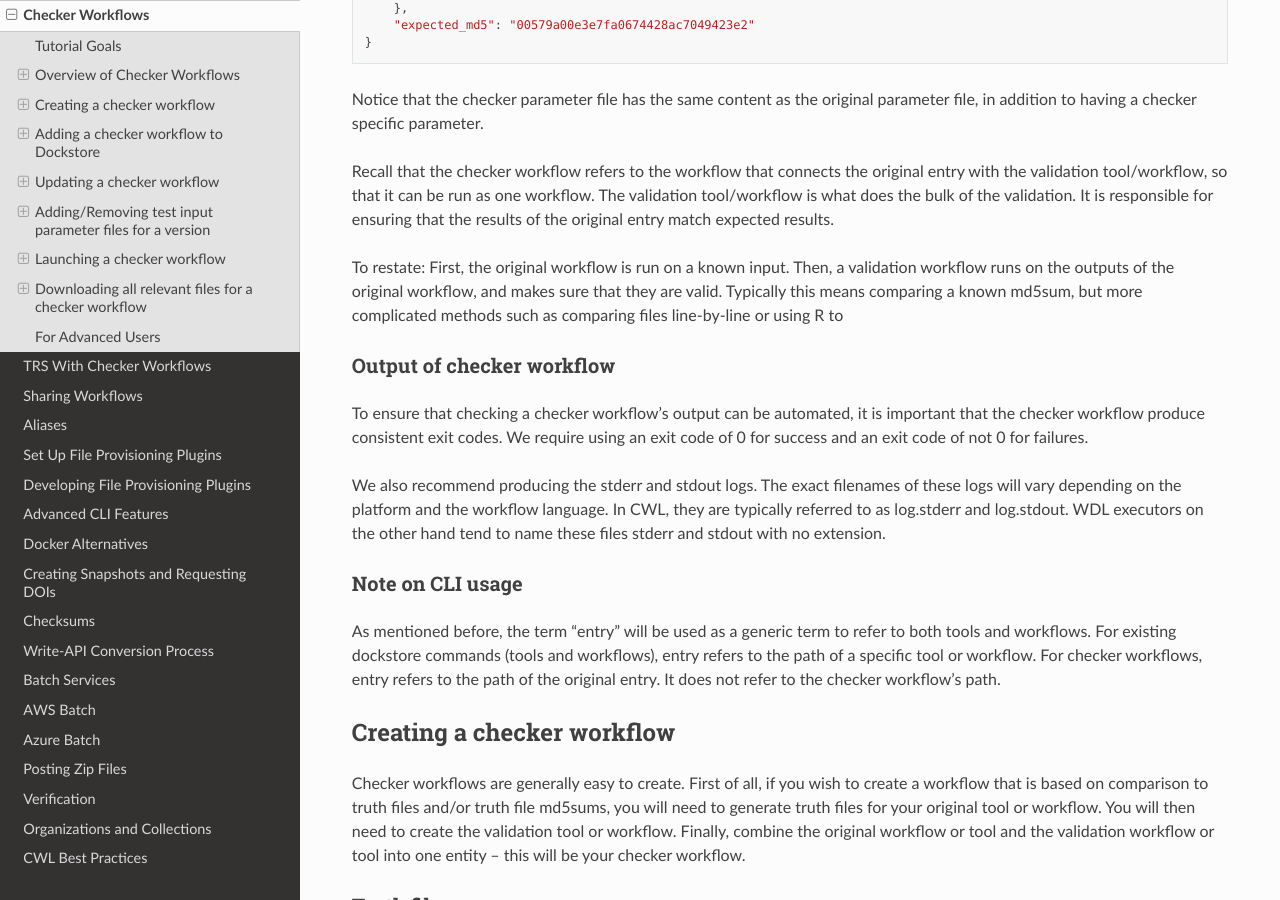
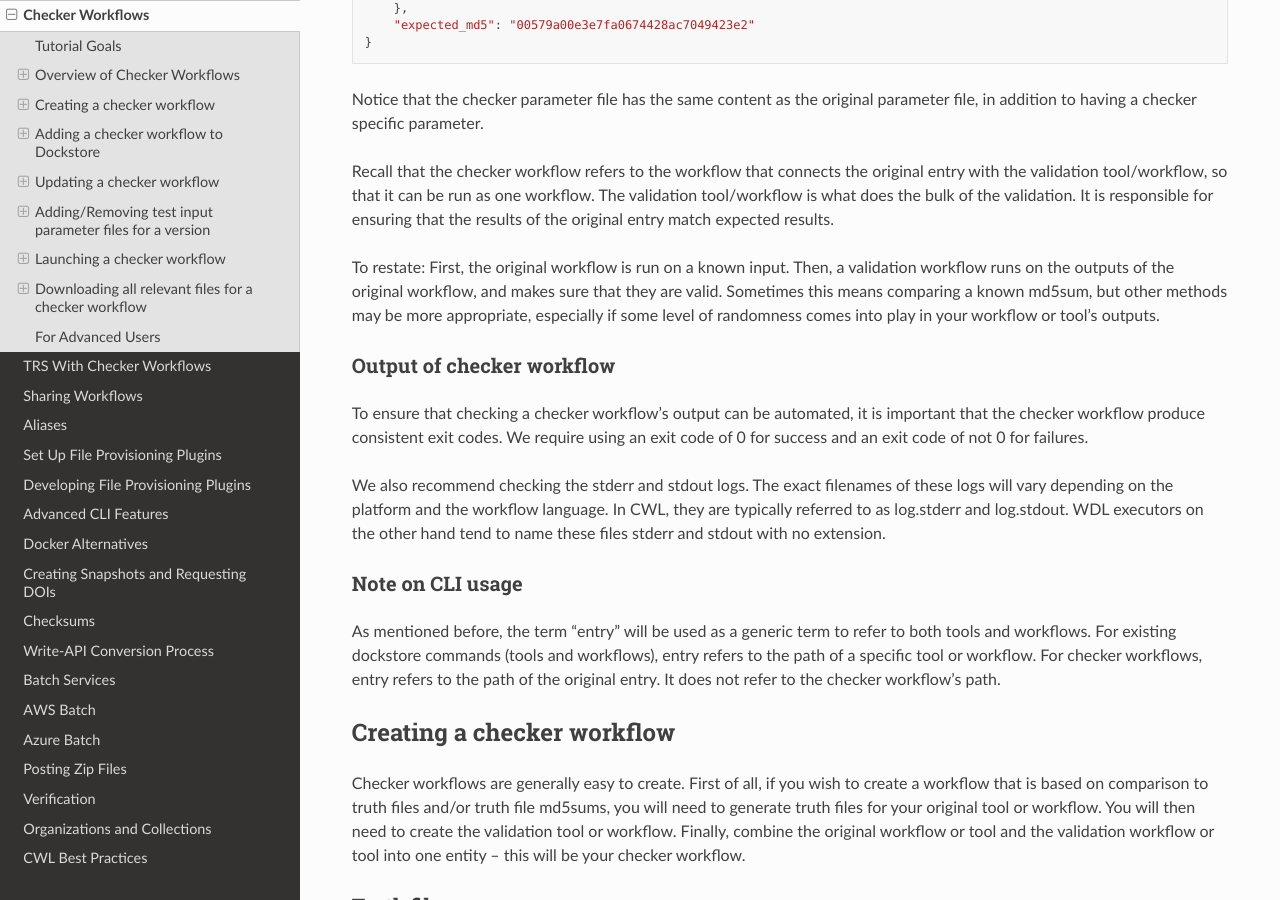
Before and after one commit to dockstore/dockstore-documentation, a Sphinx documentation site: the page built from docs/advanced-topics/checker-workflows.rst, in a window 1280 px wide and 900 px high, scrolled down 1954 px. Built offline with Sphinx 7.4.7 and the Read the Docs theme 2.0.0, drawn with Linux system fonts in a browser that asks for light colours.

Commit message:
Suggested changes

```diff
--- a/docs/advanced-topics/checker-workflows.rst
+++ b/docs/advanced-topics/checker-workflows.rst
@@ -104,9 +104,9 @@
 
 To restate: First, the original workflow is run on a known input. Then, a
 validation workflow runs on the outputs of the original workflow, and makes
-sure that they are valid. Typically this means comparing a known md5sum, but
-more complicated methods such as comparing files line-by-line or using R to
-
+sure that they are valid. Sometimes this means comparing a known md5sum, but
+other methods may be more appropriate, especially if some level of randomness
+comes into play in your workflow or tool's outputs.
 
 Output of checker workflow
 ~~~~~~~~~~~~~~~~~~~~~~~~~~
@@ -116,7 +116,7 @@
 require using an exit code of 0 for success and an exit code of not 0
 for failures.
 
-We also recommend producing the stderr and stdout logs. The exact filenames
+We also recommend checking the stderr and stdout logs. The exact filenames
 of these logs will vary depending on the platform and the workflow language. In
 CWL, they are typically referred to as log.stderr and log.stdout. WDL executors on
 the other hand tend to name these files stderr and stdout with no extension.
```
